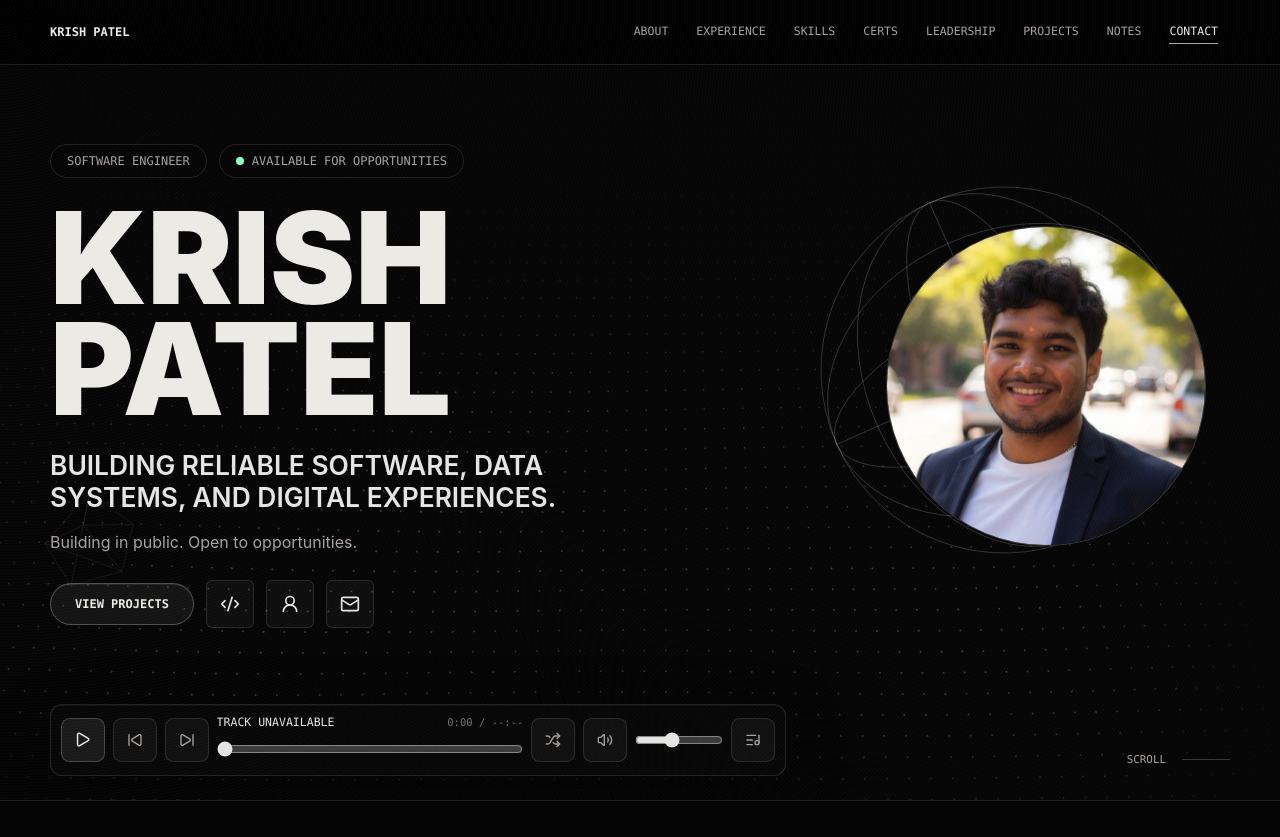
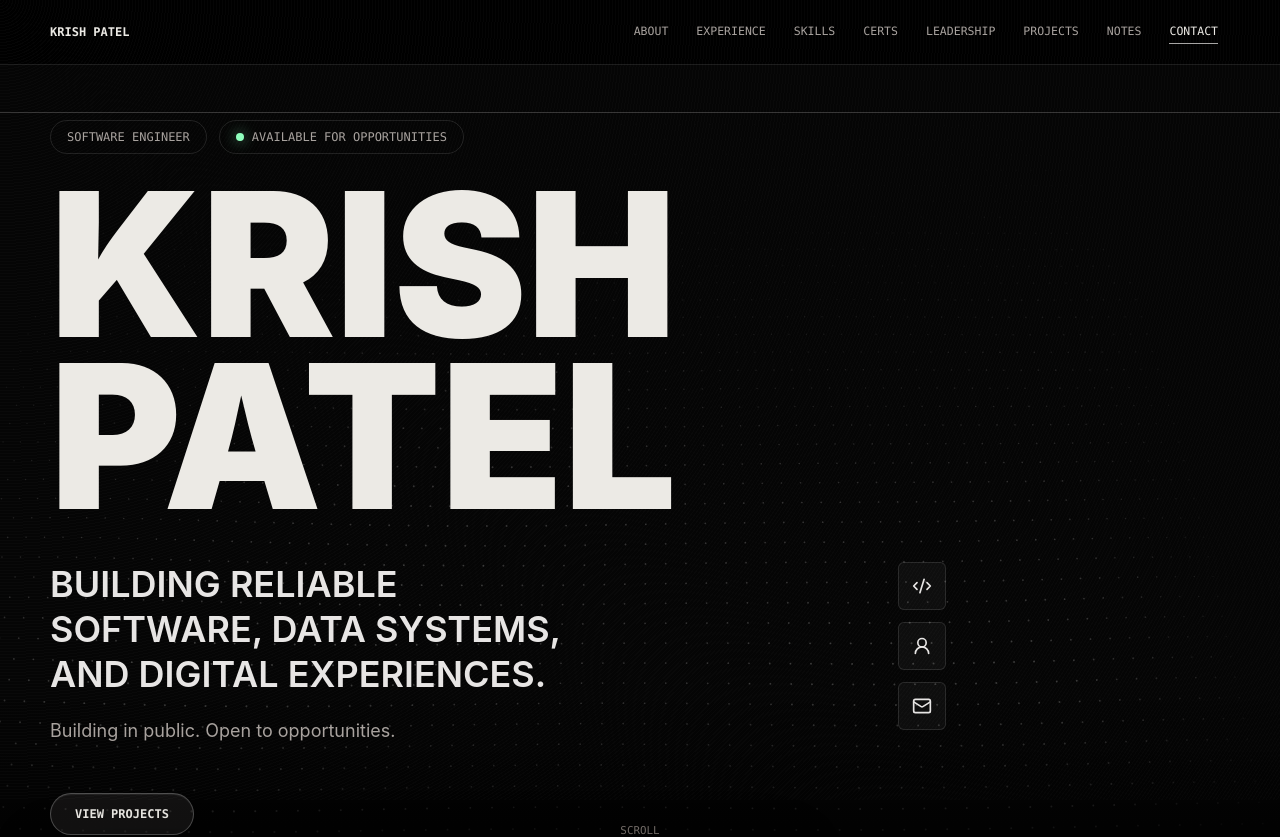
Before and after one commit to krishkpatel-hub/Portfolio, a React (Vite) app: page / in a window 1280 px wide. Shown: the top 837 px of the page. Built offline with nearby package versions, Linux system fonts and the light colour scheme.

Commit message:
revert: restore pre-redesign portfolio hero

```diff
--- a/src/sections/Hero.tsx
+++ b/src/sections/Hero.tsx
@@ -1,103 +1,117 @@
 import { Code2, Mail, UserRound } from 'lucide-react';
-import { useReducedMotion } from 'motion/react';
+import { motion, useReducedMotion } from 'motion/react';
 import { useRef } from 'react';
 import { useMagnetic } from '../hooks/useMagnetic';
-import { useHeroDepth } from '../hooks/useHeroDepth';
 import type { PersonalDetails } from '../types/portfolio';
 import { ExternalLink } from '../components/ui/ExternalLink';
 import { HeroSoundtrack } from '../components/audio/HeroSoundtrack';
-import '../styles/hero.css';
 
 interface HeroProps {
   personal: PersonalDetails;
 }
 
-const iconMap = { github: Code2, linkedin: UserRound, email: Mail };
+const iconMap = {
+  github: Code2,
+  linkedin: UserRound,
+  email: Mail,
+};
 
 export function Hero({ personal }: HeroProps) {
   const reducedMotion = useReducedMotion();
-  const sectionRef = useRef<HTMLElement>(null);
   const ctaRef = useRef<HTMLAnchorElement>(null);
   useMagnetic(ctaRef, Boolean(reducedMotion));
-  useHeroDepth(sectionRef);
+
+  const words = personal.name.split(' ');
 
   return (
-    <section id="top" ref={sectionRef} className="portrait-hero">
-      <div className="hero-stage">
-        <div className="hero-composition">
-          <div className="hero-status flex flex-wrap items-center gap-3">
-            <span className="rounded-full border px-4 py-2 font-mono text-xs uppercase soft-border soft-muted">
-              {personal.role}
-            </span>
-            <span className="inline-flex items-center gap-2 rounded-full border px-4 py-2 font-mono text-xs uppercase soft-border soft-muted">
-              <span className="h-2 w-2 rounded-full bg-[var(--success)]" />
-              {personal.status}
-            </span>
+    <section id="top" className="relative min-h-screen overflow-hidden pt-16">
+      <HeroSoundtrack reducedMotion={Boolean(reducedMotion)} />
+      <div className="absolute inset-x-0 top-28 h-px bg-[color:var(--line-strong)]" aria-hidden="true" />
+      <div className="absolute bottom-0 left-0 h-64 w-full bg-gradient-to-t from-black to-transparent" aria-hidden="true" />
+
+      <div className="relative z-10 mx-auto flex min-h-[calc(100vh-4rem)] w-[min(1180px,calc(100%-2rem))] flex-col justify-center py-14 pb-44 md:pb-24">
+        <motion.div
+          className="mb-8 flex flex-wrap items-center gap-3"
+          initial={reducedMotion ? false : { opacity: 0, y: 18 }}
+          animate={{ opacity: 1, y: 0 }}
+          transition={{ duration: 0.7, ease: [0.22, 1, 0.36, 1] }}
+        >
+          <span className="rounded-full border px-4 py-2 font-mono text-xs uppercase tracking-normal soft-border soft-muted">
+            {personal.role}
+          </span>
+          <span className="inline-flex items-center gap-2 rounded-full border px-4 py-2 font-mono text-xs uppercase tracking-normal soft-border soft-muted">
+            <span className="h-2 w-2 rounded-full bg-[var(--success)] shadow-[0_0_14px_rgba(143,255,189,0.65)]" />
+            {personal.status}
+          </span>
+        </motion.div>
+
+        <h1 className="max-w-6xl text-[clamp(4rem,16vw,12.5rem)] font-black uppercase leading-[0.78] tracking-normal text-[var(--text-strong)]">
+          {words.map((word, index) => (
+            <motion.span
+              className="block overflow-hidden pb-4"
+              key={word}
+              initial={reducedMotion ? false : { y: '100%', opacity: 0 }}
+              animate={{ y: 0, opacity: 1 }}
+              transition={{ duration: 0.95, delay: 0.12 + index * 0.13, ease: [0.22, 1, 0.36, 1] }}
+            >
+              {word}
+            </motion.span>
+          ))}
+        </h1>
+
+        <motion.div
+          className="mt-8 grid max-w-4xl gap-8 md:grid-cols-[1fr_auto]"
+          initial={reducedMotion ? false : { opacity: 0, y: 26 }}
+          animate={{ opacity: 1, y: 0 }}
+          transition={{ duration: 0.8, delay: 0.45, ease: [0.22, 1, 0.36, 1] }}
+        >
+          <div>
+            <p className="max-w-2xl text-balance text-2xl font-semibold uppercase leading-tight text-[var(--text)] md:text-4xl">
+              {personal.tagline}
+            </p>
+            <p className="mt-5 max-w-xl text-base leading-7 soft-muted md:text-lg">{personal.availability}</p>
           </div>
 
-          <h1 className="hero-name">
-            {personal.name.split(' ').map((word) => <span key={word}>{word}</span>)}
-          </h1>
-
-          <div className="hero-portrait-area">
-            <div className="hero-orb-depth" aria-hidden="true">
-              <svg className="hero-orb" viewBox="0 0 400 400" fill="none">
-                <circle cx="200" cy="200" r="176" />
-                <ellipse cx="200" cy="200" rx="66" ry="176" />
-                <ellipse cx="200" cy="200" rx="133" ry="176" />
-                <ellipse cx="200" cy="200" rx="176" ry="66" />
-                <ellipse cx="200" cy="200" rx="176" ry="133" />
-                <path d="M24 200h352M200 24v352" />
-              </svg>
-            </div>
-            <figure className="hero-portrait">
-              <img
-                src="/krish-patel-profile.png"
-                alt="Portrait of Krish Patel"
-                width={1456}
-                height={1534}
-                loading="eager"
-                fetchPriority="high"
-                decoding="async"
-              />
-            </figure>
-          </div>
-
-          <div className="hero-introduction">
-            <p className="hero-tagline">{personal.tagline}</p>
-            <p className="hero-availability soft-muted">{personal.availability}</p>
-          </div>
-
-          <div className="hero-actions flex flex-wrap items-center gap-3">
-            <a
-              ref={ctaRef}
-              href="#projects"
-              className="rounded-full px-6 py-3 font-mono text-xs font-bold uppercase transition-transform primary-soft-action"
-            >
-              View projects
-            </a>
+          <div className="flex items-end gap-3 md:flex-col md:items-stretch">
             {personal.socials.map((link) => {
               const Icon = iconMap[link.type];
               return (
-                <ExternalLink key={link.label} href={link.href} className="grid h-12 w-12 place-items-center rounded-md soft-control" aria-label={link.label}>
+                <ExternalLink
+                  key={link.label}
+                  href={link.href}
+                  className="grid h-12 w-12 place-items-center rounded-md soft-control"
+                  aria-label={link.label}
+                >
                   <Icon size={20} />
                 </ExternalLink>
               );
             })}
           </div>
-        </div>
+        </motion.div>
 
-        <div className="hero-secondary-depth" aria-hidden="true">
-          <svg className="hero-secondary" viewBox="0 0 120 120" fill="none">
-            <path d="m60 5 50 37-13 54-59 17L8 64 52 43Zm0 0-8 38 45 53M8 64l89 32M38 113l14-70 58-1M8 64l52-59" />
-          </svg>
-        </div>
-        <HeroSoundtrack reducedMotion={Boolean(reducedMotion)} />
-        <a href="#about" className="hero-scroll-cue font-mono text-[0.68rem] uppercase soft-muted">
-          Scroll
-          <span aria-hidden="true" />
-        </a>
+        <motion.div
+          className="mt-12 flex flex-wrap items-center gap-4"
+          initial={reducedMotion ? false : { opacity: 0 }}
+          animate={{ opacity: 1 }}
+          transition={{ duration: 0.8, delay: 0.72 }}
+        >
+          <a
+            ref={ctaRef}
+            href="#projects"
+            className="rounded-full px-6 py-3 font-mono text-xs font-bold uppercase tracking-normal transition-transform primary-soft-action"
+          >
+            View projects
+          </a>
+        </motion.div>
       </div>
+
+      <motion.a
+        href="#about"
+        className="absolute bottom-8 left-1/2 z-10 hidden -translate-x-1/2 flex-col items-center gap-3 font-mono text-[0.68rem] uppercase tracking-normal text-zinc-500 md:flex"
+      >
+        Scroll
+        <span className="h-12 w-px bg-gradient-to-b from-white/70 to-transparent" />
+      </motion.a>
     </section>
   );
 }
--- a/src/styles/hero.css
+++ /dev/null
@@ -1,168 +0,0 @@
-.portrait-hero {
-  position: relative;
-  isolation: isolate;
-}
-
-.hero-stage {
-  position: relative;
-  min-height: 100svh;
-  padding: 100px 0 24px;
-  overflow: clip;
-}
-
-.hero-composition {
-  position: relative;
-  z-index: 1;
-  display: grid;
-  grid-template-areas: 'status' 'name' 'portrait' 'introduction' 'actions';
-  gap: 24px;
-  width: min(1180px, calc(100% - 40px));
-  margin-inline: auto;
-}
-
-.hero-status { grid-area: status; }
-.hero-name {
-  grid-area: name;
-  margin: 0;
-  font-size: 4.5rem;
-  font-weight: 900;
-  line-height: 0.87;
-  text-transform: uppercase;
-  color: var(--text-strong);
-}
-.hero-name span { display: block; }
-.hero-portrait-area {
-  grid-area: portrait;
-  position: relative;
-  width: 11.5rem;
-  max-width: 100%;
-  aspect-ratio: 1;
-  margin: 6px auto;
-}
-.hero-portrait {
-  position: relative;
-  margin: 0;
-  width: 100%;
-  aspect-ratio: 1;
-  overflow: hidden;
-  border: 1px solid var(--line-strong);
-  border-radius: 50%;
-  background: var(--bg);
-}
-.hero-portrait img {
-  display: block;
-  width: 100%;
-  height: 100%;
-  object-fit: cover;
-  object-position: 50% 44%;
-}
-.hero-introduction { grid-area: introduction; }
-.hero-tagline {
-  max-width: 37rem;
-  font-size: 1.25rem;
-  font-weight: 600;
-  line-height: 1.22;
-  text-transform: uppercase;
-  text-wrap: balance;
-}
-.hero-availability { margin-top: 16px; line-height: 1.65; }
-.hero-actions { grid-area: actions; }
-.hero-orb-depth {
-  position: absolute;
-  width: 130%;
-  aspect-ratio: 1;
-  left: -28%;
-  top: -20%;
-  pointer-events: none;
-}
-.hero-orb, .hero-secondary {
-  width: 100%;
-  height: 100%;
-  stroke: rgba(231, 229, 228, 0.2);
-  stroke-width: 0.85;
-}
-.hero-orb { transform: rotate(-24deg); }
-.hero-secondary-depth {
-  position: absolute;
-  left: 3%;
-  bottom: 13rem;
-  width: 6.5rem;
-  aspect-ratio: 1;
-  opacity: 0.5;
-  pointer-events: none;
-  display: none;
-}
-.portrait-hero .hero-soundtrack {
-  position: relative;
-  left: auto;
-  right: auto;
-  bottom: auto;
-  width: min(46rem, calc(100% - 40px));
-  margin: 32px auto 0;
-}
-.hero-scroll-cue { display: none; }
-
-/* The following section is an opaque foreground plane, not another pinned scene. */
-.portrait-hero + #about { position: relative; isolation: isolate; }
-.portrait-hero + #about::before {
-  content: '';
-  position: absolute;
-  z-index: -1;
-  inset: 0 calc((100vw - 100%) / -2);
-  background: var(--bg);
-  border-top: 1px solid var(--line);
-}
-
-@media (min-width: 640px) {
-  .hero-name { font-size: 6.5rem; }
-  .hero-portrait-area { width: 15rem; }
-  .hero-tagline { font-size: 1.5rem; }
-}
-
-@media (min-width: 1024px) {
-  .hero-stage { display: flex; flex-direction: column; }
-  .hero-composition {
-    flex: 1;
-    grid-template-columns: minmax(0, 1fr) 23rem;
-    grid-template-areas: 'status portrait' 'name portrait' 'introduction portrait' 'actions portrait';
-    align-content: center;
-    column-gap: 3rem;
-  }
-  .hero-name { font-size: 8rem; }
-  .hero-portrait-area { width: 20rem; align-self: center; }
-  .hero-tagline { font-size: 1.65rem; }
-  .hero-secondary-depth { display: block; }
-  .portrait-hero .hero-soundtrack { margin-left: max(20px, calc((100% - 1180px) / 2)); }
-  .hero-scroll-cue {
-    position: absolute;
-    right: max(32px, calc((100% - 1180px) / 2));
-    bottom: 32px;
-    z-index: 1;
-    display: flex;
-    align-items: center;
-    gap: 16px;
-  }
-  .hero-scroll-cue span { width: 48px; height: 1px; background: var(--line-strong); }
-}
-
-@media (min-width: 1400px) {
-  .hero-name { font-size: 9rem; }
-  .hero-portrait-area { width: 22rem; }
-  .hero-tagline { font-size: 1.8rem; }
-}
-
-@media (min-width: 1024px) and (min-height: 740px) and (prefers-reduced-motion: no-preference) {
-  .portrait-hero[data-depth='true'] { height: 150svh; }
-  .portrait-hero[data-depth='true'] .hero-stage { position: sticky; top: 0; height: 100svh; }
-}
-
-@media (min-width: 1024px) and (pointer: fine) and (prefers-reduced-motion: no-preference) {
-  .hero-orb { animation: hero-orbit 64s linear infinite; }
-  .hero-secondary { animation: hero-drift 48s ease-in-out infinite alternate; }
-  .hero-orb, .hero-secondary { animation-play-state: paused; }
-  .portrait-hero[data-animating='true'] .hero-orb,
-  .portrait-hero[data-animating='true'] .hero-secondary { animation-play-state: running; }
-}
-
-@keyframes hero-orbit { to { transform: rotate(336deg); } }
-@keyframes hero-drift { from { transform: rotate(12deg); } to { transform: translateY(-8px) rotate(-20deg); } }
```
Also changed, not shown: src/components/audio/HeroSoundtrack.tsx (+6 -15 lines), src/components/audio/WavyDotField.tsx (+4 -15 lines), src/hooks/useHeroDepth.ts (deleted, +0 -55 lines).
